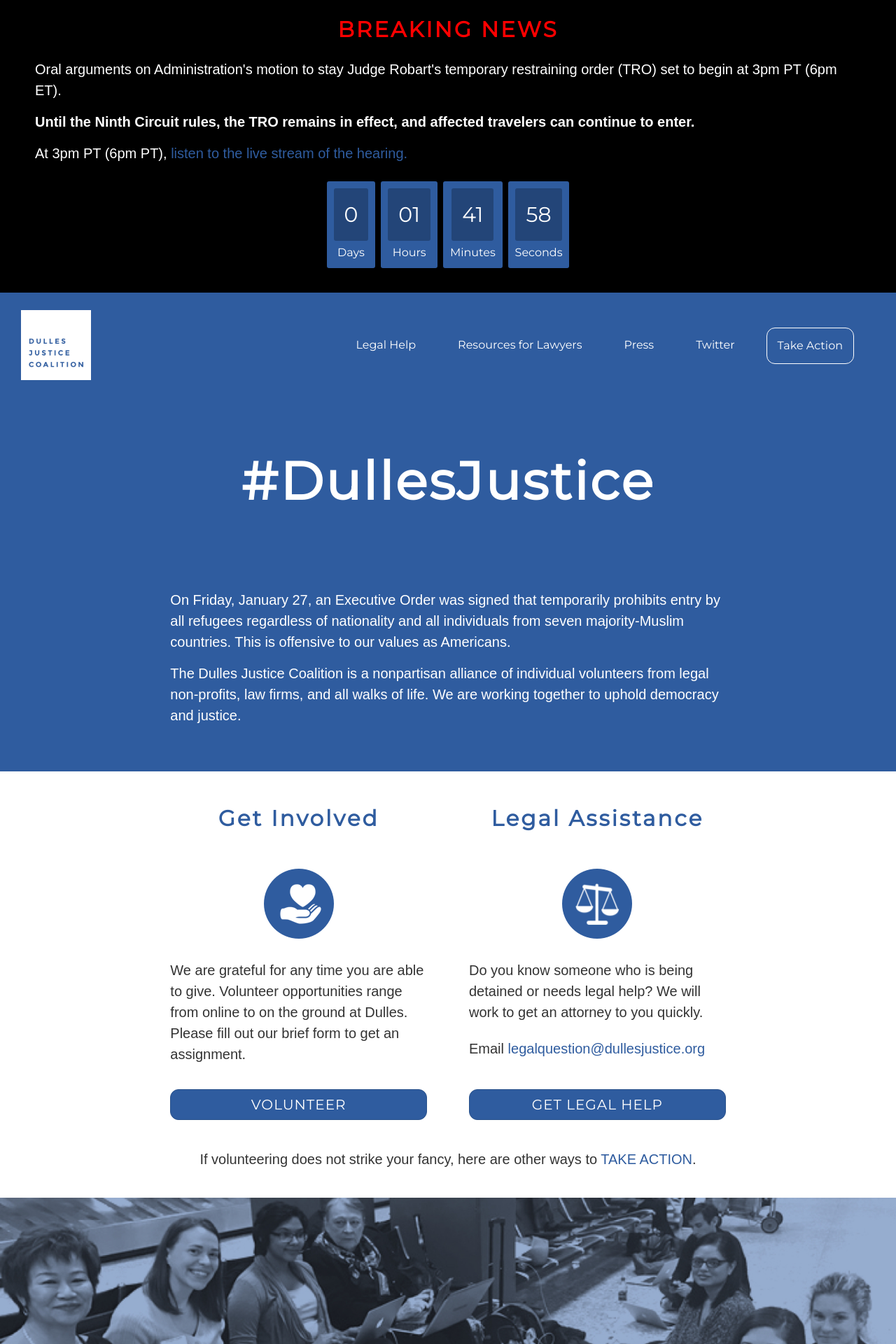
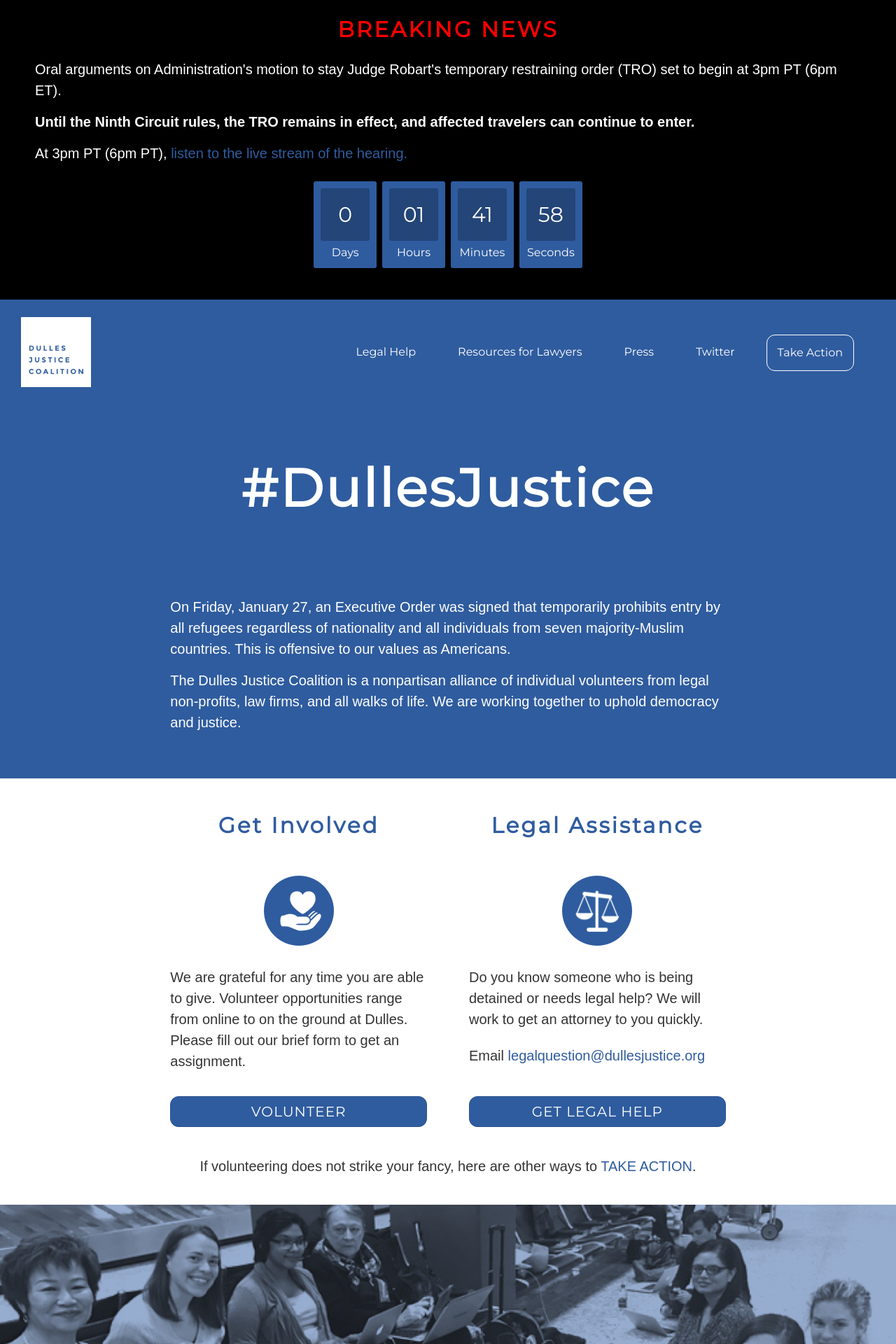
Before and after one commit to dullesjustice/site, a Jekyll site: the page built from index.html, in a window 1280 px wide. Shown: the top 1920 px of the page at 70% size. Built offline with Jekyll 4.4.1, drawn with Linux system fonts in a browser that asks for light colours; some web fonts are replaced.

Commit message:
Changing sizes bother me

```diff
--- a/css/site.scss
+++ b/css/site.scss
@@ -238,8 +238,10 @@
 #clockdiv > div{
 	padding: 10px;
 	border-radius: 3px;
+  width: 90px;
 	background: $brand-primary;
 	display: inline-block;
+  margin-bottom: 10px;
 }
 
 #clockdiv div > span{
@@ -247,6 +249,7 @@
 	border-radius: 3px;
 	background: $brand-primary-dark;
 	display: inline-block;
+  width: 70px;
 }
 
 .smalltext{
```
